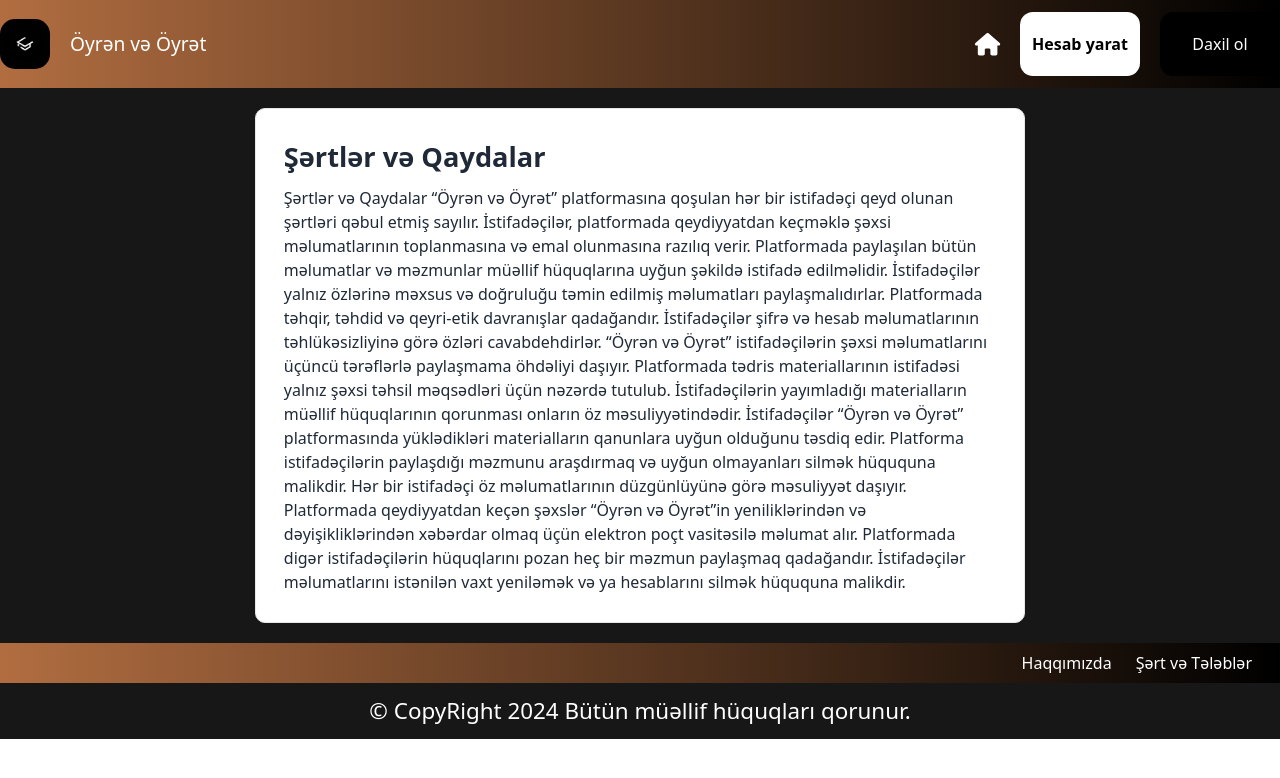
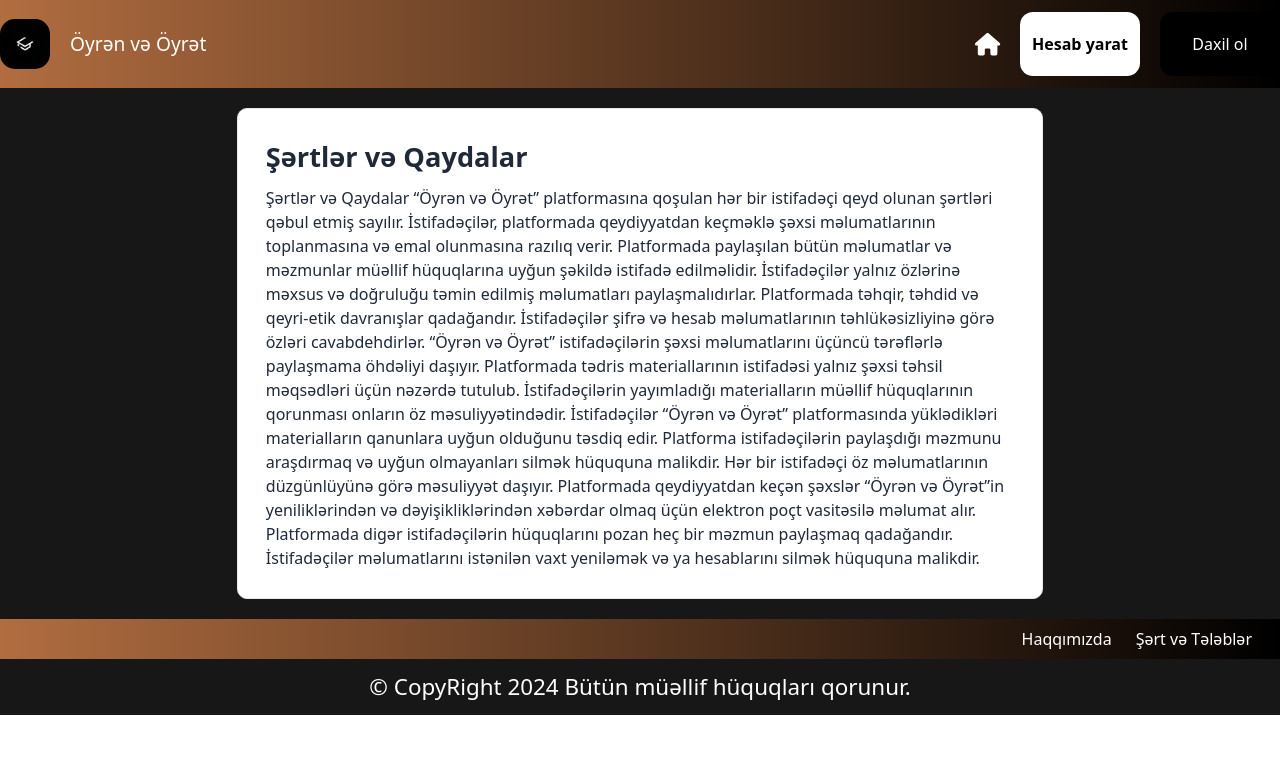
Before and after one commit to Nihat774/Oyren-ve-Oyret, a React (Vite) app: page /sertler in a window 1280 px wide. Shown: the top 778 px of the page. Built offline with nearby package versions, Linux system fonts and the light colour scheme.

Commit message:
regularpage padding changed

```diff
--- a/src/pages/Regular/index.tsx
+++ b/src/pages/Regular/index.tsx
@@ -3,7 +3,7 @@ function RegularPage() {
     <>
 
       <div className="bg-neutral-900">
-        <div className="md:container md:mx-auto  center-flex flex-col h-fit w-full md:w-[70vw] p-5">
+        <div className="md:container md:mx-auto  center-flex flex-col h-fit w-full md:w-[70vw] py-5">
           <section className="border  w-[90%] h-[90%] bg-white p-7 rounded-[10px]">
             <p className="font-bold text-[1.7rem] pb-2">Şərtlər və Qaydalar</p>
             Şərtlər və Qaydalar “Öyrən və Öyrət” platformasına qoşulan hər bir
```
